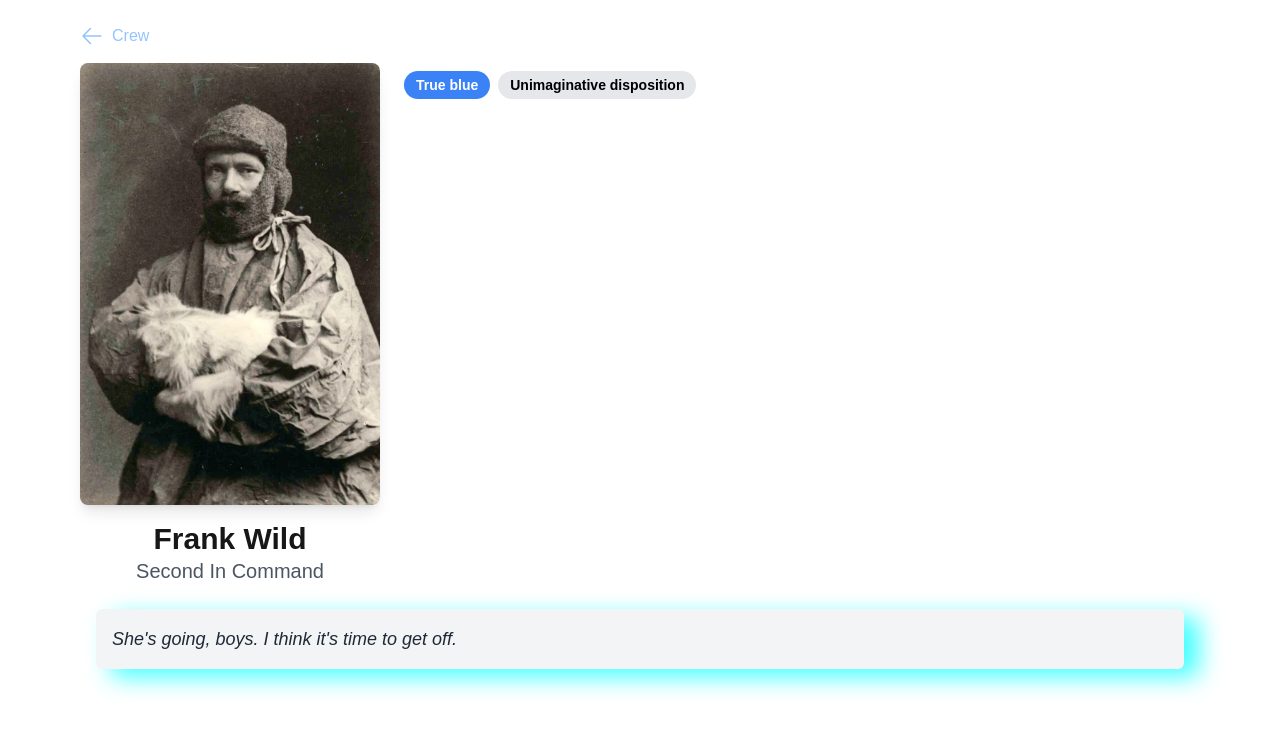
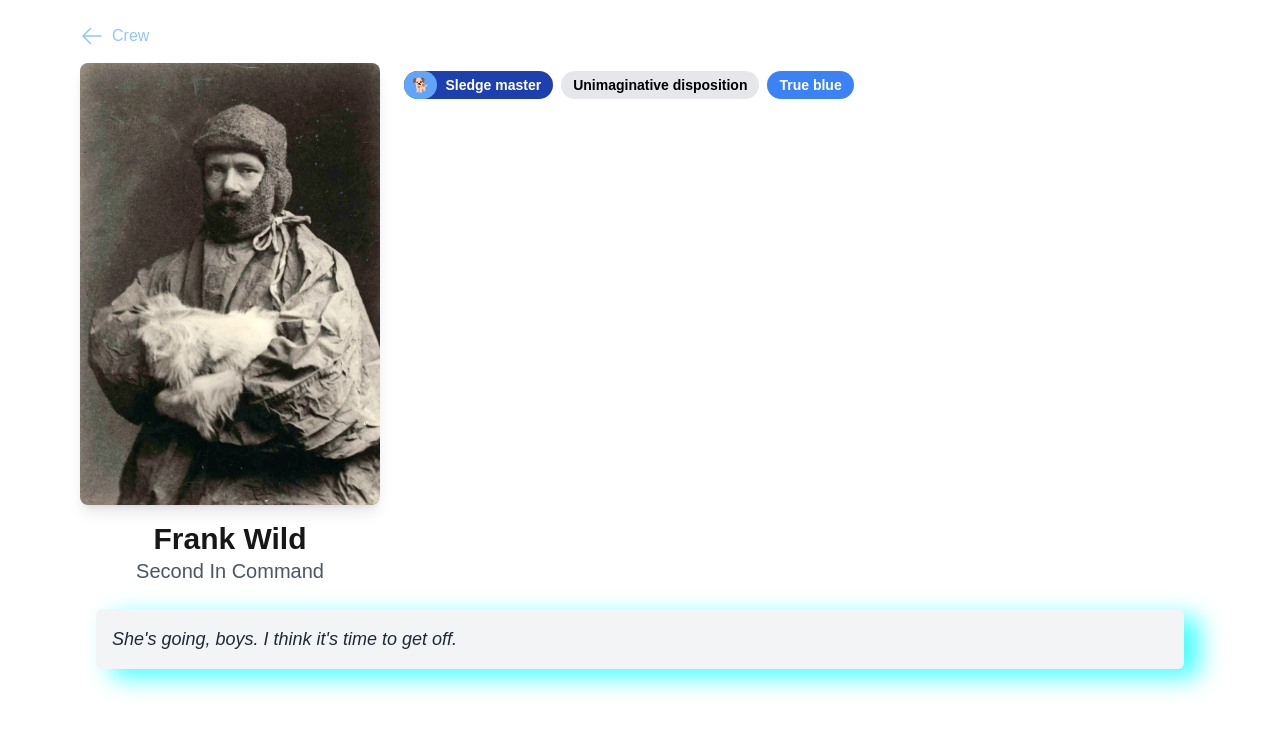
Before and after one commit to milotoor/shackletown, a Next.js app: page /crew/frank_wild in a window 1280 px wide. Shown: the top 734 px of the page. Built offline with nearby package versions, Linux system fonts and the light colour scheme.

Commit message:
Add sledge master chips

```diff
--- a/src/app/crew/alexander_macklin/page.tsx
+++ b/src/app/crew/alexander_macklin/page.tsx
@@ -1,6 +1,7 @@
 import CrewMemberPage from "@/components/CrewMemberPage";
 import CrewHeader from "@/components/CrewHeader";
 import useCrewBio from "@/hooks/useCrewBio";
+import { SledgeMasterChip } from "@/components/Chip";
 
 export const metadata = {
   title: "Alexander Macklin - Surgeon",
@@ -11,7 +12,7 @@ const AlexanderMacklinPage = () => {
   const bio = useCrewBio("alexander_macklin");
   return (
     <CrewMemberPage>
-      <CrewHeader bio={bio} />
+      <CrewHeader bio={bio} chips={<SledgeMasterChip />} />
     </CrewMemberPage>
   );
 };
--- a/src/app/crew/frank_hurley/page.tsx
+++ b/src/app/crew/frank_hurley/page.tsx
@@ -1,6 +1,7 @@
 import CrewMemberPage from "@/components/CrewMemberPage";
 import CrewHeader from "@/components/CrewHeader";
 import useCrewBio from "@/hooks/useCrewBio";
+import { SledgeMasterChip } from "@/components/Chip";
 
 export const metadata = {
   title: "Frank Hurley - Photographer",
@@ -11,7 +12,7 @@ const FrankHurleyPage = () => {
   const bio = useCrewBio("frank_hurley");
   return (
     <CrewMemberPage>
-      <CrewHeader bio={bio} />
+      <CrewHeader bio={bio} chips={<SledgeMasterChip />} />
     </CrewMemberPage>
   );
 };
--- a/src/app/crew/frank_wild/page.tsx
+++ b/src/app/crew/frank_wild/page.tsx
@@ -2,7 +2,7 @@ import CrewMemberPage from "@/components/CrewMemberPage";
 import CrewHeader from "@/components/CrewHeader";
 import useCrewBio from "@/hooks/useCrewBio";
 import Quote from "@/components/Quote";
-import Chip from "@/components/Chip";
+import Chip, { SledgeMasterChip } from "@/components/Chip";
 
 export const metadata = {
   title: "Frank Wild - Second-in-command",
@@ -17,8 +17,9 @@ const FrankWildPage = () => {
         bio={bio}
         chips={
           <>
+            <SledgeMasterChip />
+            <Chip title="Unimaginative disposition" />
             <Chip title="True blue" color="bg-blue-500" />
-            <Chip title="Unimaginative disposition" />
           </>
         }
       />
--- a/src/app/crew/george_marston/page.tsx
+++ b/src/app/crew/george_marston/page.tsx
@@ -1,7 +1,7 @@
 import CrewMemberPage from "@/components/CrewMemberPage";
 import CrewHeader from "@/components/CrewHeader";
 import useCrewBio from "@/hooks/useCrewBio";
-import Chip from "@/components/Chip";
+import Chip, { SledgeMasterChip } from "@/components/Chip";
 
 export const metadata = {
   title: "George Marston - Artist",
@@ -16,6 +16,7 @@ const GeorgeMarstonPage = () => {
         bio={bio}
         chips={
           <>
+            <SledgeMasterChip />
             <Chip title="Boyish-faced" />
             <Chip title="Chubby" />
             <Chip
--- a/src/app/crew/james_mcilroy/page.tsx
+++ b/src/app/crew/james_mcilroy/page.tsx
@@ -1,6 +1,7 @@
 import CrewMemberPage from "@/components/CrewMemberPage";
 import CrewHeader from "@/components/CrewHeader";
 import useCrewBio from "@/hooks/useCrewBio";
+import { SledgeMasterChip } from "@/components/Chip";
 
 export const metadata = {
   title: "James McIlroy - Surgeon",
@@ -11,7 +12,7 @@ const JamesMcIlroyPage = () => {
   const bio = useCrewBio("james_mcilroy");
   return (
     <CrewMemberPage>
-      <CrewHeader bio={bio} />
+      <CrewHeader bio={bio} chips={<SledgeMasterChip />} />
     </CrewMemberPage>
   );
 };
--- a/src/app/crew/tom_crean/page.tsx
+++ b/src/app/crew/tom_crean/page.tsx
@@ -1,7 +1,7 @@
 import CrewMemberPage from "@/components/CrewMemberPage";
 import CrewHeader from "@/components/CrewHeader";
 import useCrewBio from "@/hooks/useCrewBio";
-import Chip from "@/components/Chip";
+import Chip, { SledgeMasterChip } from "@/components/Chip";
 
 export const metadata = {
   title: "Tom Crean - Second Officer",
@@ -17,7 +17,7 @@ const TomCreanPage = () => {
         chips={
           <>
             <Chip title="Follows orders" />
-            <Chip color="bg-blue-800" title="Sledge master" icon="🐕" />
+            <SledgeMasterChip />
           </>
         }
       />
--- a/src/components/Chip.tsx
+++ b/src/components/Chip.tsx
@@ -38,18 +38,22 @@ const Chip: React.FC<ChipProps> = ({
 
   return (
     <span
-      className={`${color} ${textColorClass} inline-block px-3 py-1 rounded-full text-sm font-semibold relative`}
+      className={`${color} ${textColorClass} inline-block flex items-center rounded-full text-sm font-semibold`}
     >
       {icon && (
         <div
-          className={`absolute left-0 top-0 h-full px-2 rounded-full ${iconColor} flex items-center`}
+          className={`h-full px-2 rounded-full ${iconColor} flex items-center`}
         >
           {icon}
         </div>
       )}
-      <span className={icon ? "ml-6" : ""}>{title}</span>
+      <span className={`${icon ? "pl-2" : ""} h-full px-3 py-1`}>{title}</span>
     </span>
   );
 };
 
 export default Chip;
+
+export function SledgeMasterChip() {
+  return <Chip title="Sledge master" color="bg-blue-800" icon="🐕" />;
+}
```
